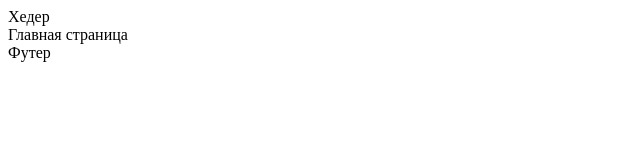
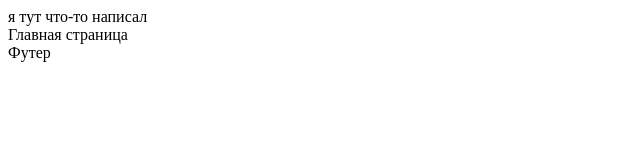
Before and after one commit to ruslan-byte/concpark, a Nuxt app: page / in a window 1280 px wide. Shown: the top 160 px of the page, without its empty margins (0-640 px from the left). Built offline with nearby package versions, Linux system fonts and the light colour scheme.

Commit message:
что-то написал в хедере

```diff
--- a/components/layout/Header.vue
+++ b/components/layout/Header.vue
@@ -1,4 +1,4 @@
 <template>
-  <div>Хедер</div>
+  <div>я тут что-то написал</div>
 </template>
 <style></style>
```
